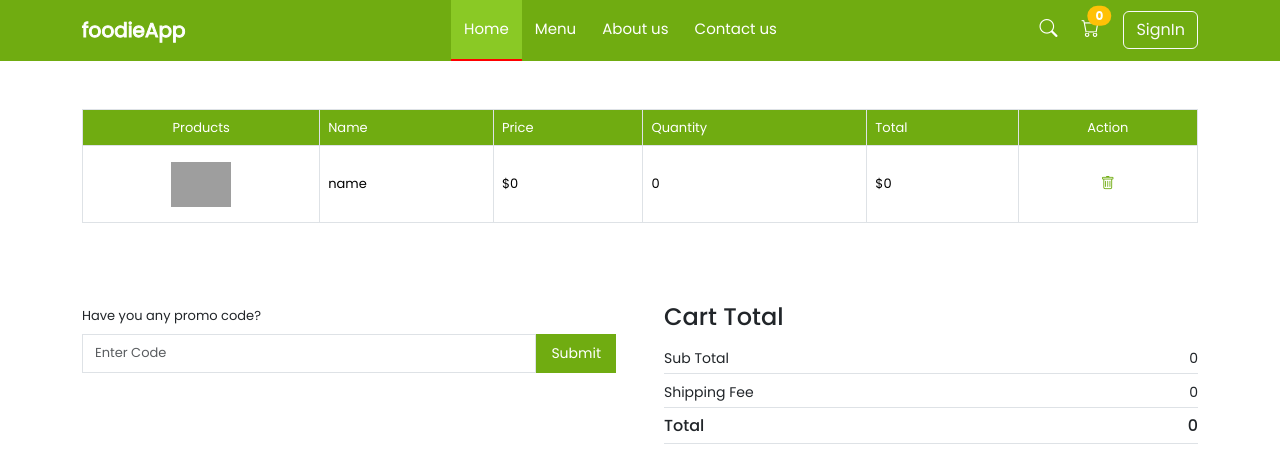
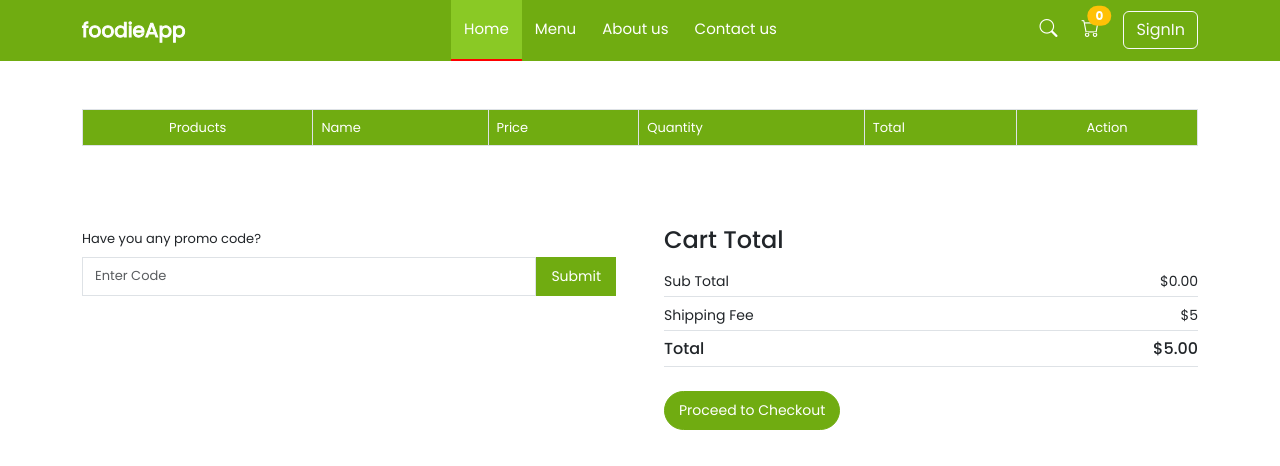
Before and after one commit to mdrubelhossain-me/foodieApp, a React (Vite) app: page /cart in a window 1280 px wide. Shown: the top 466 px of the page. Built offline with nearby package versions, Linux system fonts and the light colour scheme; grey boxes are pictures that could not be loaded.

Commit message:
cart page functionality added

```diff
--- a/src/Component/CartItems/CartItems.jsx
+++ b/src/Component/CartItems/CartItems.jsx
@@ -1,7 +1,38 @@
-import React from "react";
+import React, { useContext } from "react";
+import { StoreContext } from "../../Context/StoreContext";
 import "./CartItem.css";
-import p1 from "../../assets/images/desserts/d1.jpg";
+
 const CartItems = () => {
+  const { cart, foodList, removeFromCart } = useContext(StoreContext);
+
+  // Helper function to get item details from the food list using the item id
+  const getItemDetails = (id) => {
+    return foodList.find(item => item.f_id === id);
+  };
+
+  // Calculate Sub Total
+  const calculateSubtotal = () => {
+    return Object.keys(cart).reduce((acc, id) => {
+      const item = getItemDetails(Number(id));
+      if (item) {
+        acc += item.price * cart[id];
+      }
+      return acc;
+    }, 0);
+  };
+
+  // Calculate Shipping Fee (This can be dynamic depending on your business logic)
+  const calculateShippingFee = () => {
+    return 5; // Example static fee, this can be adjusted or fetched dynamically
+  };
+
+  // Calculate Total
+  const calculateTotal = () => {
+    const subtotal = calculateSubtotal();
+    const shippingFee = calculateShippingFee();
+    return subtotal + shippingFee;
+  };
+
   return (
     <div>
       <div className="container pt-5 pb-5">
@@ -19,23 +50,36 @@ const CartItems = () => {
                 </tr>
               </thead>
               <tbody>
-                <tr>
+                {Object.keys(cart).map((id) => {
+                  const item = getItemDetails(Number(id));
+                  if (item) {
+                    return (
+                      <tr key={id}>
                         <td className="text-center">
-                    <img src={p1} className="cart-img img-fluid" alt="" />
+                          <img
+                            src={item.image}
+                            className="cart-img img-fluid"
+                            alt={item.name}
+                          />
                         </td>
-                  <td>name</td>
-                  <td>$0</td>
-                  <td>0</td>
-                  <td>$0</td>
+                        <td>{item.name}</td>
+                        <td>${item.price}</td>
+                        <td>{cart[id]}</td>
+                        <td>${item.price * cart[id]}</td>
                         <td className="text-center">
                           <button
                             title="Remove"
                             className="btn btn-outline-danger btn-sm"
+                            onClick={() => removeFromCart(Number(id))}
                           >
                             <i className="bi bi-trash"></i>
                           </button>
                         </td>
                       </tr>
+                    );
+                  }
+                  return null;
+                })}
               </tbody>
             </table>
           </div>
@@ -59,15 +103,15 @@ const CartItems = () => {
               <h4 className="mb-3">Cart Total</h4>
               <div className="d-flex justify-content-between border-bottom mb-2">
                 <p>Sub Total</p>
-                <p>0</p>
+                <p>${calculateSubtotal().toFixed(2)}</p>
               </div>
               <div className="d-flex justify-content-between border-bottom mb-2">
                 <p>Shipping Fee</p>
-                <p>0</p>
+                <p>${calculateShippingFee()}</p>
               </div>
               <div className="d-flex justify-content-between border-bottom mb-4">
                 <h6>Total</h6>
-                <h6>0</h6>
+                <h6>${calculateTotal().toFixed(2)}</h6>
               </div>
               <div>
                 <button className="myBtn m-0">Proceed to Checkout</button>
--- a/src/Component/FoodDisplayItem/FoodDisplayItem.jsx
+++ b/src/Component/FoodDisplayItem/FoodDisplayItem.jsx
@@ -1,6 +1,7 @@
+// FoodDisplayItem.js
 import React, { useContext } from "react";
+import { StoreContext } from "../../Context/StoreContext";
 import "./FoodDisplayItem.css";
-import { StoreContext } from "../../Context/StoreContext";
 
 const FoodDisplayItem = ({ id, name, image, price, description }) => {
   const { cart, addToCart, removeFromCart } = useContext(StoreContext);
--- a/src/Component/Navbar/Navbar.jsx
+++ b/src/Component/Navbar/Navbar.jsx
@@ -1,5 +1,4 @@
 import React, { useContext, useState } from "react";
-
 import "./Navbar.css";
 import { Link } from "react-router-dom";
 import { StoreContext } from "../../Context/StoreContext";
--- a/src/Context/StoreContext.jsx
+++ b/src/Context/StoreContext.jsx
@@ -1,3 +1,4 @@
+// StoreContext.js
 import React, { createContext, useState } from "react";
 import { foodList } from "../assets/assets";
 
@@ -33,6 +34,7 @@ const StoreContextProvider = (props) => {
     });
   };
 
+
   const contextValue = {
     foodList,
     cart,
--- a/src/main.jsx
+++ b/src/main.jsx
@@ -1,4 +1,4 @@
-import { StrictMode } from "react";
+
 import { createRoot } from "react-dom/client";
 import "./index.css";
 import App from "./App.jsx";
```
Lines whose indentation alone changed are shown as unchanged.
